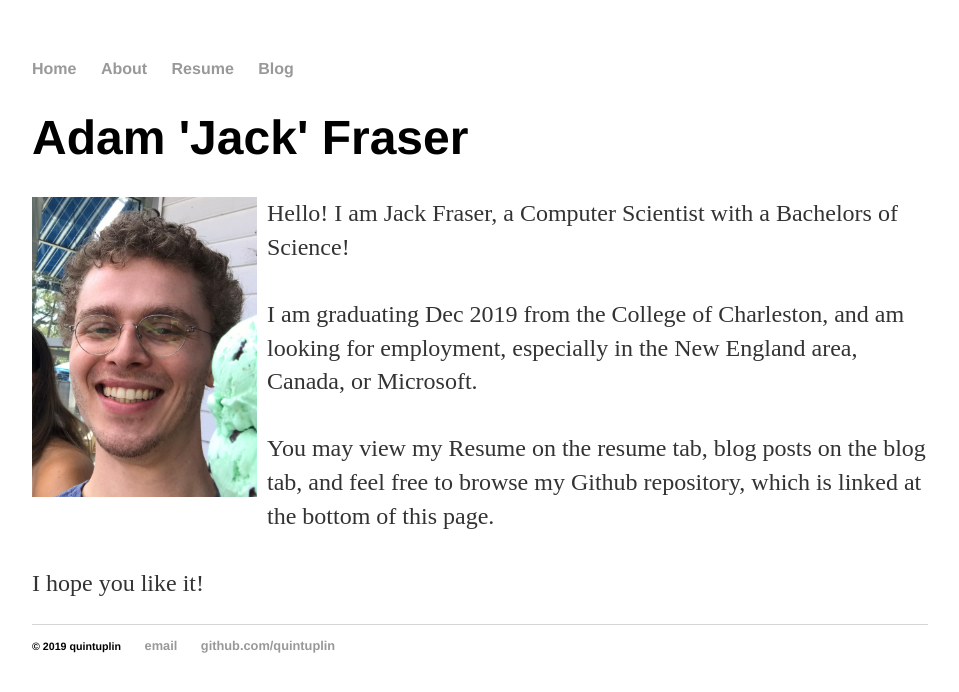
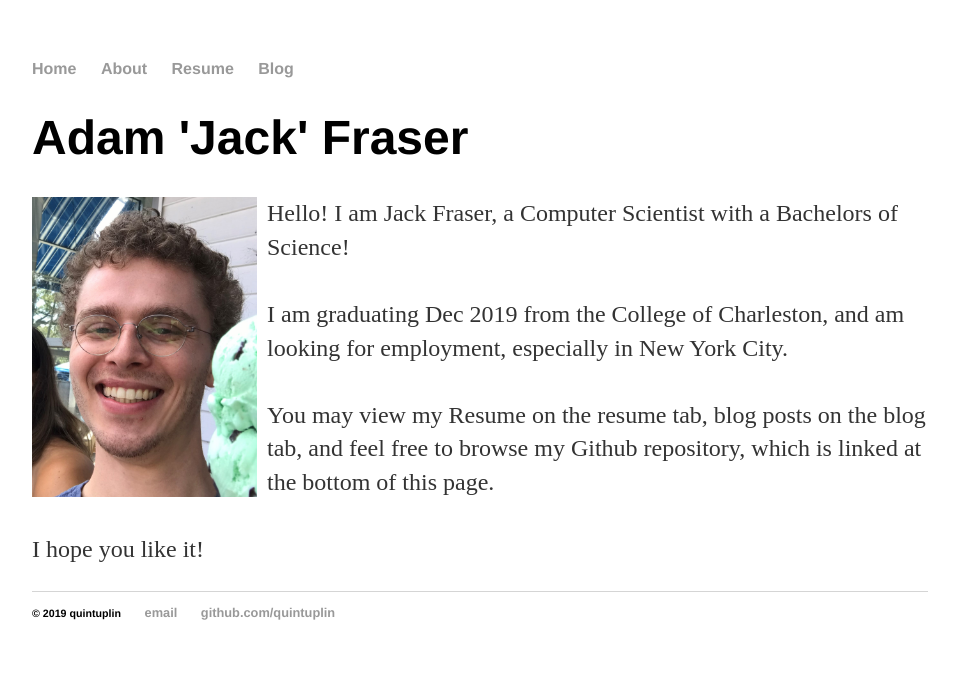
Before and after one commit to Quintuplin/quintuplin.github.io, a Jekyll site: the page built from index.html, in a window 1280 px wide. Shown: the top 692 px of the page, without its empty margins (160-1119 px from the left). Built offline with Jekyll 4.4.1, drawn with Linux system fonts in a browser that asks for light colours.

Commit message:
Update index.html

```diff
--- a/index.html
+++ b/index.html
@@ -9,7 +9,7 @@ title: Jack Fraser
 	    Hello! I am Jack Fraser, a Computer Scientist with a Bachelors of Science!
 	    <br>
 	    <br>
-	    I am graduating Dec 2019 from the College of Charleston, and am looking for employment, especially in the New England area, Canada, or Microsoft.
+	    I am graduating Dec 2019 from the College of Charleston, and am looking for employment, especially in New York City.
 	    <br>
 	    <br>
 	    You may view my Resume on the resume tab, blog posts on the blog tab, and feel free to browse my Github repository, which is linked at the bottom of this page.
```
